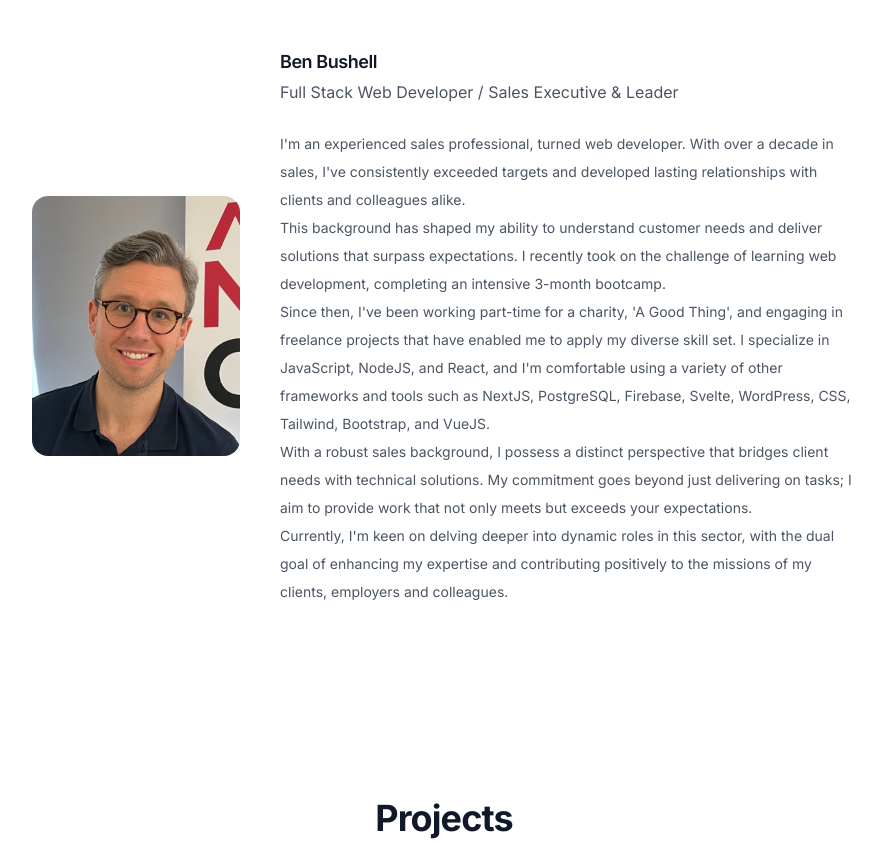
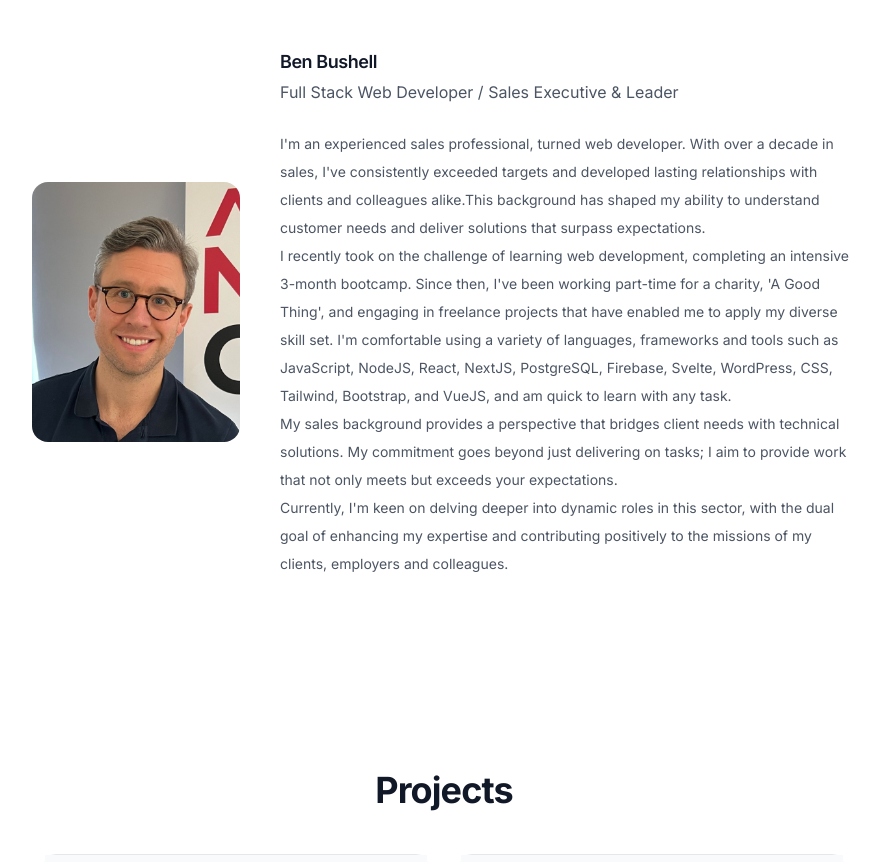
Before and after one commit to benboosh01/portfolio-sep-23, a Next.js app: page / in a window 1280 px wide. Shown: the part 1000-1862 px from the top of the page, without its empty margins (196-1078 px from the left). Built offline with nearby package versions, Linux system fonts and the light colour scheme.

Commit message:
update about text

```diff
--- a/src/app/components/About.jsx
+++ b/src/app/components/About.jsx
@@ -3,7 +3,34 @@ const people = [
         name: "Ben Bushell",
         role: "Full Stack Web Developer / Sales Executive & Leader",
         imageUrl: "/profile_pic.jpeg",
-        bio: <>I'm an experienced sales professional, turned web developer. With over a decade in sales, I've consistently exceeded targets and developed lasting relationships with clients and colleagues alike. <br /> This background has shaped my ability to understand customer needs and deliver solutions that surpass expectations. I recently took on the challenge of learning web development, completing an intensive 3-month bootcamp. <br /> Since then, I've been working part-time for a charity, 'A Good Thing', and engaging in freelance projects that have enabled me to apply my diverse skill set. I specialize in JavaScript, NodeJS, and React, and I'm comfortable using a variety of other frameworks and tools such as NextJS, PostgreSQL, Firebase, Svelte, WordPress, CSS, Tailwind, Bootstrap, and VueJS. <br /> With a robust sales background, I possess a distinct perspective that bridges client needs with technical solutions. My commitment goes beyond just delivering on tasks; I aim to provide work that not only meets but exceeds your expectations. <br /> Currently, I'm keen on delving deeper into dynamic roles in this sector, with the dual goal of enhancing my expertise and contributing positively to the missions of my clients, employers and colleagues.</>,
+        bio: (
+            <>
+                I'm an experienced sales professional, turned web developer. With
+                over a decade in sales, I've consistently exceeded targets and
+                developed lasting relationships with clients and colleagues
+                alike.This background has shaped my ability to understand
+                customer needs and deliver solutions that surpass expectations.
+                <br />
+                I recently took on the challenge of learning web development,
+                completing an intensive 3-month bootcamp. Since then, I've been
+                working part-time for a charity, 'A Good Thing', and engaging in
+                freelance projects that have enabled me to apply my diverse
+                skill set. I'm comfortable using a variety of languages,
+                frameworks and tools such as JavaScript, NodeJS, React, NextJS,
+                PostgreSQL, Firebase, Svelte, WordPress, CSS, Tailwind,
+                Bootstrap, and VueJS, and am quick to learn with any task.
+                <br />
+                My sales background provides a perspective that bridges client
+                needs with technical solutions. My commitment goes beyond just
+                delivering on tasks; I aim to provide work that not only meets
+                but exceeds your expectations.
+                <br />
+                Currently, I'm keen on delving deeper into dynamic roles in this
+                sector, with the dual goal of enhancing my expertise and
+                contributing positively to the missions of my clients, employers
+                and colleagues.
+            </>
+        ),
         twitterUrl: "#",
         linkedinUrl: "#",
     },
```
